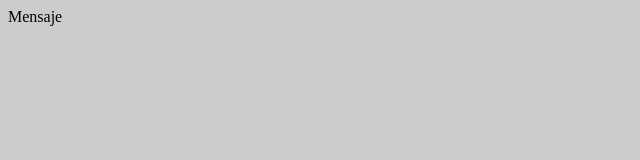
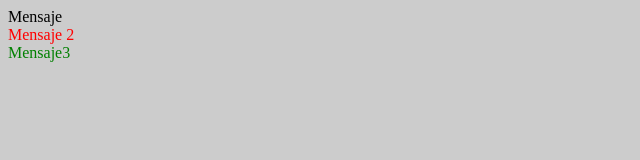
Before and after one commit to quenandres/dyv, a plain HTML site: page index.html in a window 1280 px wide. Shown: the whole page, without its empty margins (0-640 px from the left). Drawn offline with Linux system fonts and the light colour scheme.

```diff
--- a/estilo.css
+++ b/estilo.css
@@ -1,3 +1,11 @@
 *{
 	background:#ccc;
 }
+
+.M2{
+	color:red;
+}
+
+.M3{
+	color:green;
+}
--- a/index.html
+++ b/index.html
@@ -5,4 +5,8 @@
 	</head>
 	<div>Mensaje</div>
 
+	<div class="M2">Mensaje 2</div>
+
+	<div class="M3">Mensaje3</div>
+
 </html>
```
